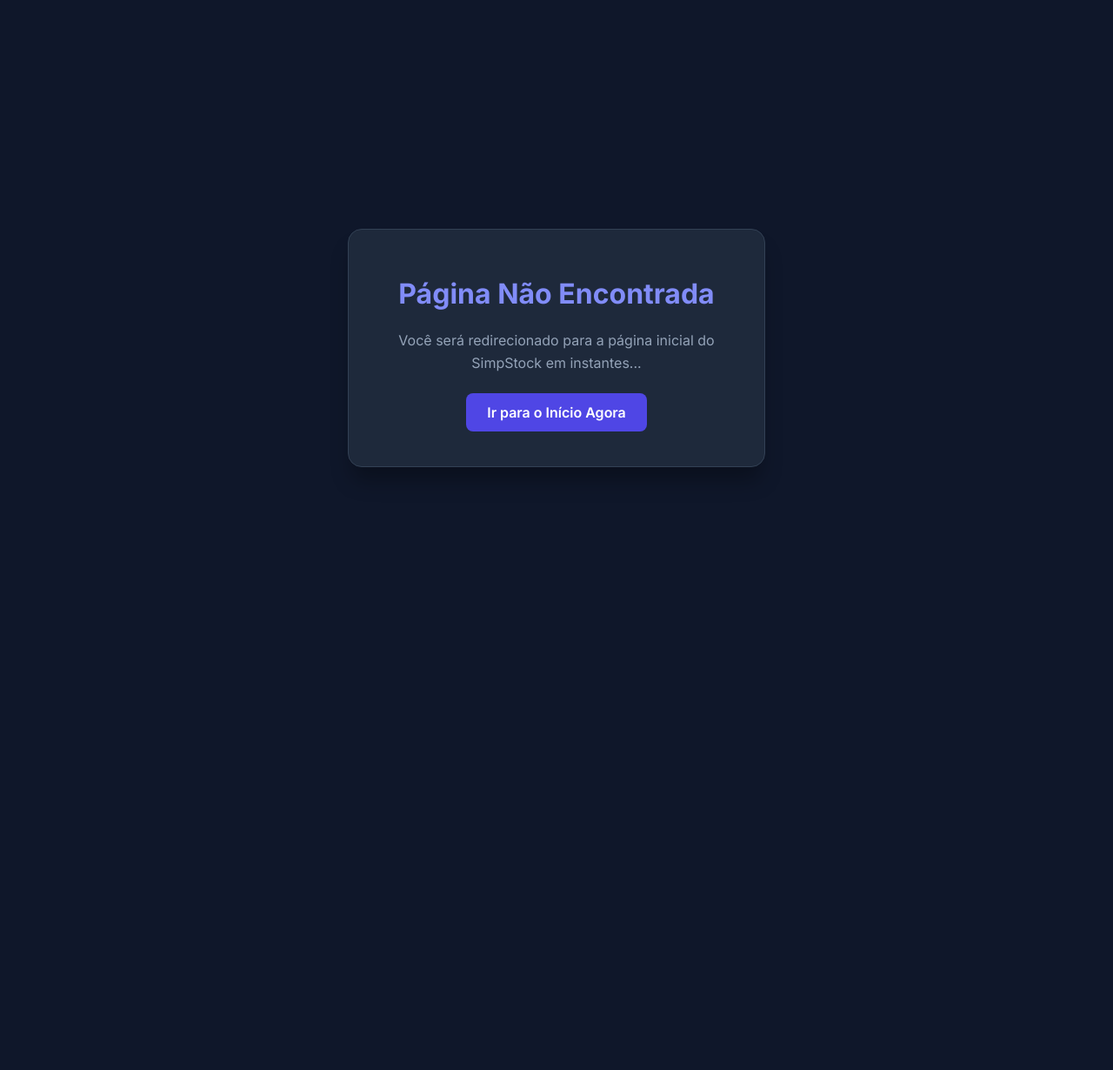
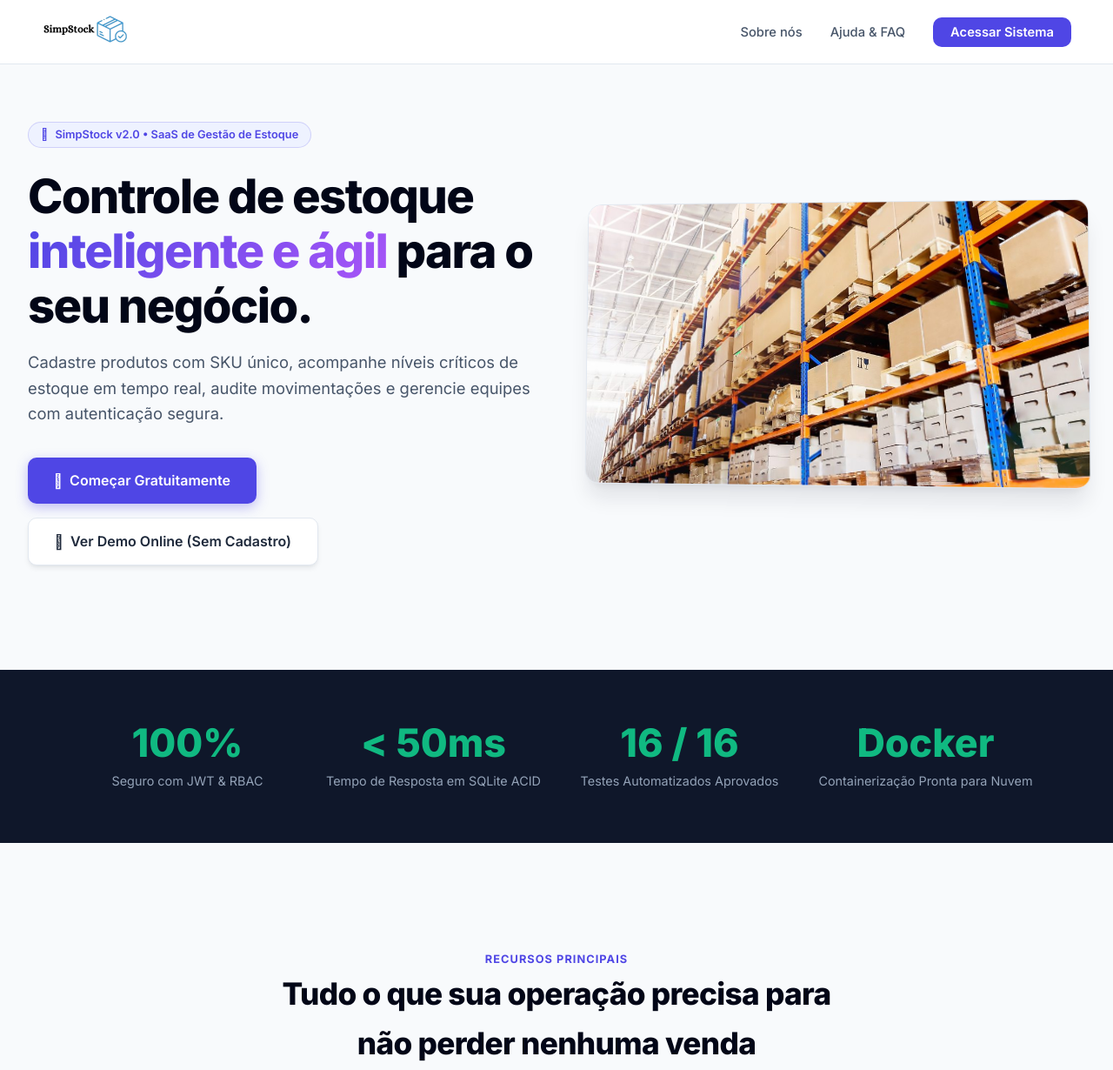
Before and after one commit to wthiagosan/SimpStock, a plain HTML site: page 404.html in a window 1280 px wide. Shown: the top 1230 px of the page at 87% size. Before the commit the page ends 800 px from the top, so only its background shows below. Drawn offline with Linux system fonts and the light colour scheme; sample sign-in values are in the browser's storage.

Commit message:
feat(pages): duplicate index.html to 404.html and add src/index.html fallback

```diff
--- a/404.html
+++ b/404.html
@@ -2,48 +2,145 @@
 <html lang="pt-br">
 <head>
     <meta charset="UTF-8">
+    <meta http-equiv="X-UA-Compatible" content="IE=edge">
     <meta name="viewport" content="width=device-width, initial-scale=1.0">
-    <title>SimpStock - Redirecionando...</title>
-    <meta http-equiv="refresh" content="2; url=index.html">
+    <base href="/SimpStock/">
+    <title>SimpStock 2.0 | Sistema Inteligente de Controle de Estoque</title>
+    <link rel="stylesheet" href="https://cdnjs.cloudflare.com/ajax/libs/font-awesome/6.4.2/css/all.min.css">
+    <link rel="stylesheet" href="https://cdn.jsdelivr.net/npm/@tabler/icons-webfont@latest/tabler-icons.min.css">
     <link rel="stylesheet" href="src/Simpstock_style.css">
-    <style>
-        body {
-            display: flex;
-            align-items: center;
-            justify-content: center;
-            min-height: 100vh;
-            background-color: #0f172a;
-            color: #ffffff;
-            font-family: 'Inter', sans-serif;
-            text-align: center;
-            padding: 2rem;
-        }
-        .redirect-box {
-            background: #1e293b;
-            padding: 3rem 2rem;
-            border-radius: 16px;
-            box-shadow: 0 20px 25px -5px rgba(0, 0, 0, 0.3);
-            border: 1px solid #334155;
-            max-width: 480px;
-        }
-        h1 { font-size: 2rem; margin-bottom: 1rem; color: #818cf8; }
-        p { color: #94a3b8; margin-bottom: 2rem; }
-        a {
-            background: #4f46e5;
-            color: #ffffff;
-            padding: 0.75rem 1.5rem;
-            border-radius: 8px;
-            text-decoration: none;
-            font-weight: 600;
-        }
-        a:hover { background: #4338ca; }
-    </style>
 </head>
 <body>
-    <div class="redirect-box">
-        <h1>Página Não Encontrada</h1>
-        <p>Você será redirecionado para a página inicial do SimpStock em instantes...</p>
-        <a href="index.html">Ir para o Início Agora</a>
-    </div>
+    <!-- Navbar -->
+    <header>
+        <nav class="navigation">
+            <a href="index.html" class="brand-link">
+                <img class="logo" src="src/imagens/logo.png" alt="SimpStock">
+            </a>
+            <ul class="nav-menu">
+                <li class="nav-item"><a href="src/Sobre_nos.html">Sobre nós</a></li>
+                <li class="nav-item"><a href="src/Ajuda.html">Ajuda & FAQ</a></li>
+                <li class="nav-item"><a href="src/Login.html" class="nav-btn-login">Acessar Sistema</a></li>
+            </ul>
+        </nav>
+    </header>
+
+    <main>
+        <!-- Hero Section -->
+        <section class="hero-section">
+            <div class="hero-content">
+                <div class="hero-badge">
+                    <i class="ti ti-sparkles"></i> SimpStock v2.0 • SaaS de Gestão de Estoque
+                </div>
+                <h1 class="hero-title">
+                    Controle de estoque <span>inteligente e ágil</span> para o seu negócio.
+                </h1>
+                <p class="hero-subtitle">
+                    Cadastre produtos com SKU único, acompanhe níveis críticos de estoque em tempo real, audite movimentações e gerencie equipes com autenticação segura.
+                </p>
+                <div class="hero-actions">
+                    <a href="src/Login.html" class="btn-hero-primary">
+                        <i class="ti ti-arrow-right"></i> Começar Gratuitamente
+                    </a>
+                    <a href="#" id="btnHeroDemo" class="btn-hero-demo">
+                        <i class="ti ti-rocket"></i> Ver Demo Online (Sem Cadastro)
+                    </a>
+                </div>
+            </div>
+
+            <div class="hero-image-wrapper">
+                <div class="hero-image-card">
+                    <img src="src/imagens/Estoque.jpg" alt="Painel SimpStock Estoque">
+                </div>
+            </div>
+        </section>
+
+        <!-- Metrics Banner -->
+        <section class="metrics-banner">
+            <div class="metrics-inner">
+                <div class="metric-item">
+                    <div class="metric-number">100%</div>
+                    <div class="metric-label">Seguro com JWT & RBAC</div>
+                </div>
+                <div class="metric-item">
+                    <div class="metric-number">&lt; 50ms</div>
+                    <div class="metric-label">Tempo de Resposta em SQLite ACID</div>
+                </div>
+                <div class="metric-item">
+                    <div class="metric-number">16 / 16</div>
+                    <div class="metric-label">Testes Automatizados Aprovados</div>
+                </div>
+                <div class="metric-item">
+                    <div class="metric-number">Docker</div>
+                    <div class="metric-label">Containerização Pronta para Nuvem</div>
+                </div>
+            </div>
+        </section>
+
+        <!-- Features Grid -->
+        <section class="features-section">
+            <div class="section-header">
+                <span class="section-badge">Recursos Principais</span>
+                <h2 class="section-title">Tudo o que sua operação precisa para não perder nenhuma venda</h2>
+                <p class="section-desc">Desenvolvido com arquitetura corporativa moderna, garantindo rapidez e consistência de dados.</p>
+            </div>
+
+            <div class="features-grid">
+                <div class="feature-card">
+                    <div class="feature-icon-wrapper indigo">
+                        <i class="ti ti-package"></i>
+                    </div>
+                    <h3>Controle de SKUs e Produtos</h3>
+                    <p>Cadastro completo de itens com código de barras/SKU, marca, localização física no armazém e controle de validades.</p>
+                </div>
+
+                <div class="feature-card">
+                    <div class="feature-icon-wrapper amber">
+                        <i class="ti ti-alert-triangle"></i>
+                    </div>
+                    <h3>Alertas de Estoque Crítico</h3>
+                    <p>Identificação visual instantânea de produtos com estoque baixo ou zerado, prevenindo rupturas na sua cadeia de suprimentos.</p>
+                </div>
+
+                <div class="feature-card">
+                    <div class="feature-icon-wrapper emerald">
+                        <i class="ti ti-arrows-left-right"></i>
+                    </div>
+                    <h3>Auditoria de Movimentações</h3>
+                    <p>Registro imutável de todas as entradas, saídas e ajustes manuais com timestamp e rastreabilidade de quem realizou a ação.</p>
+                </div>
+
+                <div class="feature-card">
+                    <div class="feature-icon-wrapper purple">
+                        <i class="ti ti-shield-check"></i>
+                    </div>
+                    <h3>Controle de Acesso RBAC</h3>
+                    <p>Isolamento rigoroso de tenant (multi-lojista) e painel administrativo protegido para gestão granular de usuários e papéis.</p>
+                </div>
+            </div>
+        </section>
+    </main>
+
+    <!-- Rodapé Corporativo -->
+    <footer>
+        <p>&copy; 2024–2026 <strong>SimpStock</strong>. Todos os direitos reservados.</p>
+        <p>Projeto de Engenharia de Software desenvolvido por <strong>Welinton Thiago</strong> e <strong>Wesley</strong>.</p>
+    </footer>
+
+    <script src="src/Sistema_script.js"></script>
+    <script>
+        // Acesso direto ao Modo Demonstração a partir da Landing Page
+        document.getElementById('btnHeroDemo')?.addEventListener('click', function(e) {
+            e.preventDefault();
+            if (window.inicializarDadosDemo) inicializarDadosDemo();
+            localStorage.setItem('token', 'demo-token-jwt-preview');
+            localStorage.setItem('usuarioId', '99');
+            localStorage.setItem('usuarioLogado', 'Lojista Demonstração');
+            localStorage.setItem('usuarioNome', 'Lojista Demonstração');
+            localStorage.setItem('usuarioEmail', 'demo@simpstock.com');
+            localStorage.setItem('isAdmin', 'true');
+            window.location.href = 'src/Tela_inicial.html';
+        });
+    </script>
 </body>
 </html>
```
Also changed, not shown: src/index.html (added, +17 -0 lines).
